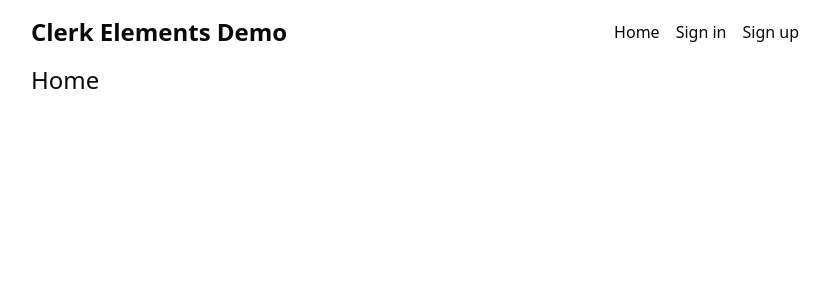
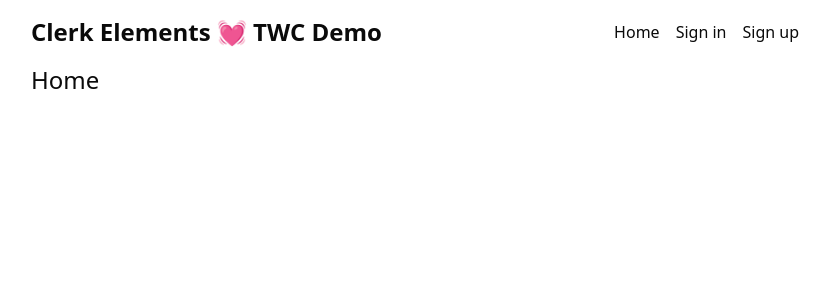
Before and after one commit to ManupaDev/clerk-twc, a Next.js app: page / in a window 1280 px wide. Shown: the top 300 px of the page, without its empty margins (225-1055 px from the left). Built offline with nearby package versions, Linux system fonts and the light colour scheme; no server answers.

Commit message:
feat: update links

```diff
--- a/src/app/components/Navigation.tsx
+++ b/src/app/components/Navigation.tsx
@@ -13,7 +13,7 @@ function Navigation() {
   return (
     <nav className="flex items-center justify-between py-4">
       <Link href="/">
-        <h1 className="text-2xl font-semibold">Clerk Elements Demo</h1>
+        <h1 className="text-2xl font-semibold">Clerk Elements 💓 TWC Demo</h1>
       </Link>
       <div className="flex items-center gap-x-4">
         <Link href="/">
--- a/src/app/sign-up/[[...sign-up]]/page.tsx
+++ b/src/app/sign-up/[[...sign-up]]/page.tsx
@@ -10,7 +10,7 @@ function SignUpPage() {
             <h1 className="text-2xl font-semibold">Create your account</h1>
           </SignUpStep>
           <div className="mt-4 grid gap-y-2 p-2">
-            <ClerkConnection name="google">Sign up with Google</ClerkConnection>
+            <ClerkConnection className="text-red-500" name="google">Sign up with Google</ClerkConnection>
             <ClerkConnection name="apple">Sign up with Apple</ClerkConnection>
           </div>
         </SignUpRoot>
```
